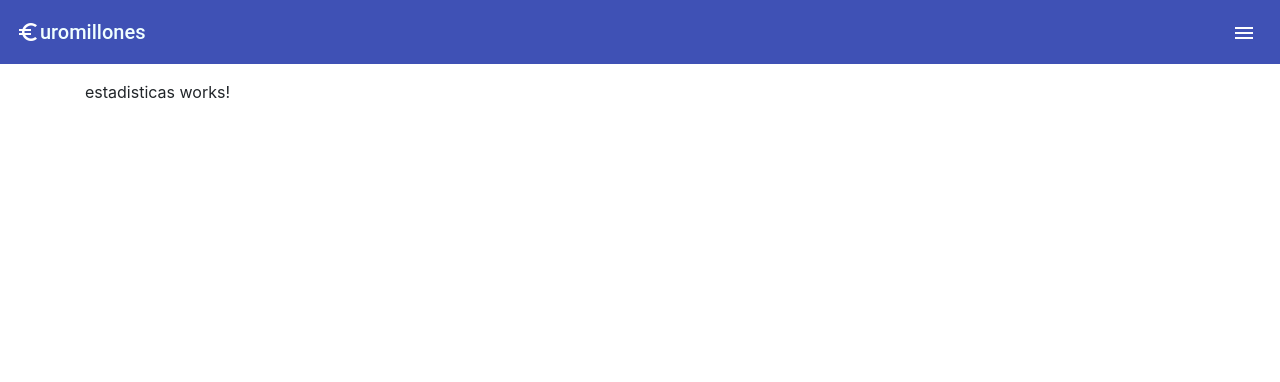
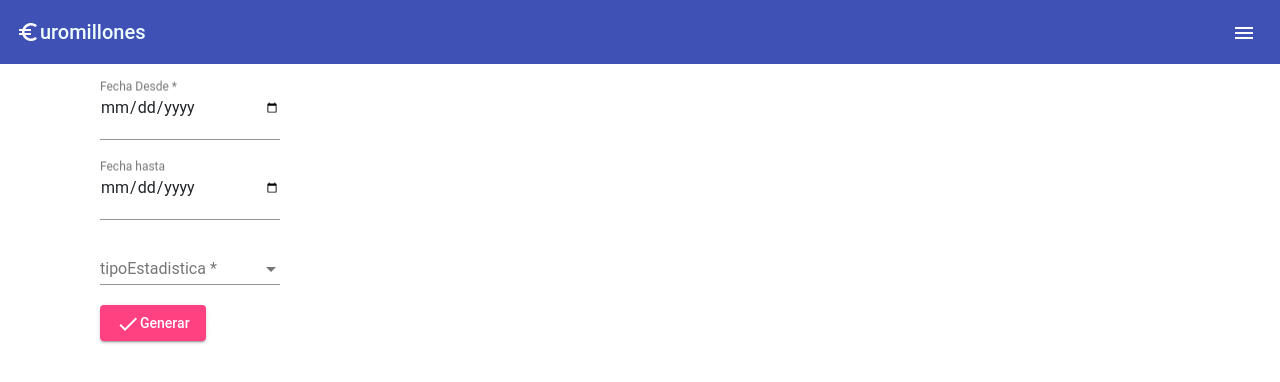
Before and after one commit to Lobo83/euromillones-front, an Angular app: page /estadisticas in a window 1280 px wide. Shown: the top 382 px of the page. Built offline with nearby package versions, Linux system fonts and the light colour scheme.

Commit message:
iniciado componente de estadisticas

```diff
--- a/src/app/estadisticas/estadisticas.component.html
+++ b/src/app/estadisticas/estadisticas.component.html
@@ -1 +1,33 @@
-<p>estadisticas works!</p>
+<div class="container">
+    <div class="row">
+        <div class="col-3">
+            <form #f="ngForm">
+
+                <mat-form-field>
+                    <mat-label>Fecha Desde</mat-label>
+                    <input matInput type="date" placeholder="Fecha desde" name="fechaDesde" [formControl]="fechaDesde"
+                         />
+                </mat-form-field>
+                <mat-form-field>
+                    <input matInput type="date" placeholder="Fecha hasta" name="fechaHasta" [formControl]="fechaHasta"/>
+                </mat-form-field>
+                <mat-form-field *ngIf="tipoEstadisticaSeleccionada=='Secuencias'">
+                    <input matInput type="number" placeholder="Longitud Secuencia" name="longitudSecuencia"
+                        [formControl]="longitudSecuencia"  />
+                </mat-form-field>
+
+                <mat-form-field>
+                    <mat-select placeholder="tipoEstadistica" name="tipoEstadistica" [(ngModel)]="tipoEstadisticaSeleccionada"  required>
+                        <mat-option *ngFor="let tipo of tipoEstadistica" [value]="tipo">{{tipo}}</mat-option>
+                    </mat-select>
+                </mat-form-field>
+                <button mat-raised-button color="accent" type="submit" (click)="obtenerEstadisticas()">
+                    <mat-icon>check</mat-icon>Generar
+                </button>
+
+            </form>
+        </div>
+
+    </div>
+
+</div>
--- a/src/app/estadisticas/estadisticas.component.ts
+++ b/src/app/estadisticas/estadisticas.component.ts
@@ -1,4 +1,6 @@
 import { Component, OnInit } from '@angular/core';
+import { FormControl, Validators } from '@angular/forms';
+import { EstadisticasService } from '../shared/estadisticas/estadisticas.service';
 
 @Component({
   selector: 'app-estadisticas',
@@ -7,9 +9,14 @@ import { Component, OnInit } from '@angular/core';
 })
 export class EstadisticasComponent implements OnInit {
 
-  constructor() { }
+  fechaHasta = new FormControl();
+  fechaDesde = new FormControl('', [Validators.required]);
+  longitudSecuencia = new FormControl('');
+  tipoEstadistica: String[] = ["Secuencias", "Estrellas","Frecuencias"];
+  tipoEstadisticaSeleccionada: String = "";
+  constructor(estadisticaService:EstadisticasService) { }
 
   ngOnInit(): void {
   }
-
+  obtenerEstadisticas(){}
 }
--- a/src/app/jugadas/jugadas.component.ts
+++ b/src/app/jugadas/jugadas.component.ts
@@ -1,7 +1,7 @@
 import { Component, OnInit } from '@angular/core';
 import { FormControl, Validators } from '@angular/forms';
 import { Observable, of } from 'rxjs';
-import { catchError, switchMap } from 'rxjs/operators';
+import { catchError } from 'rxjs/operators';
 import { JugadasService } from '../shared/jugadas/jugadas.service';
 import { JugadaVO } from '../shared/jugadas/jugadavo';
 
```
Also changed, not shown: src/app/estadisticas/estadisticas.module.ts (+9 -2 lines).
